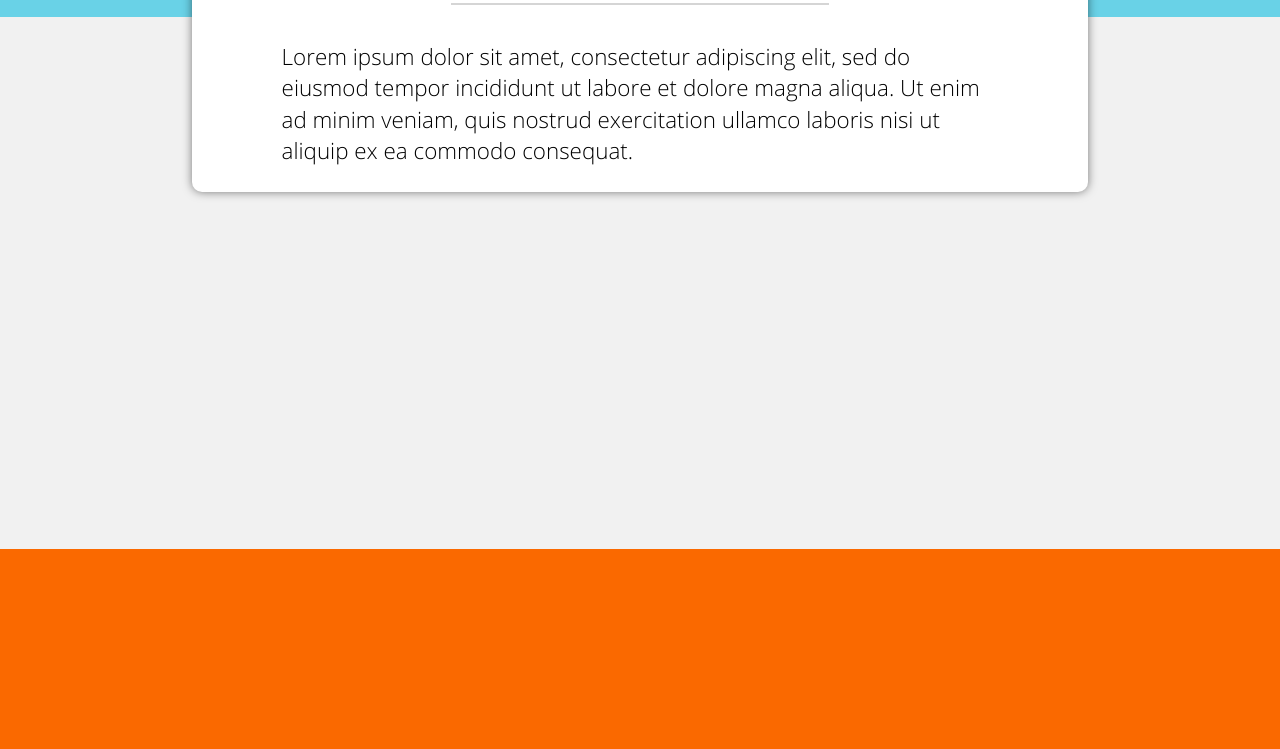
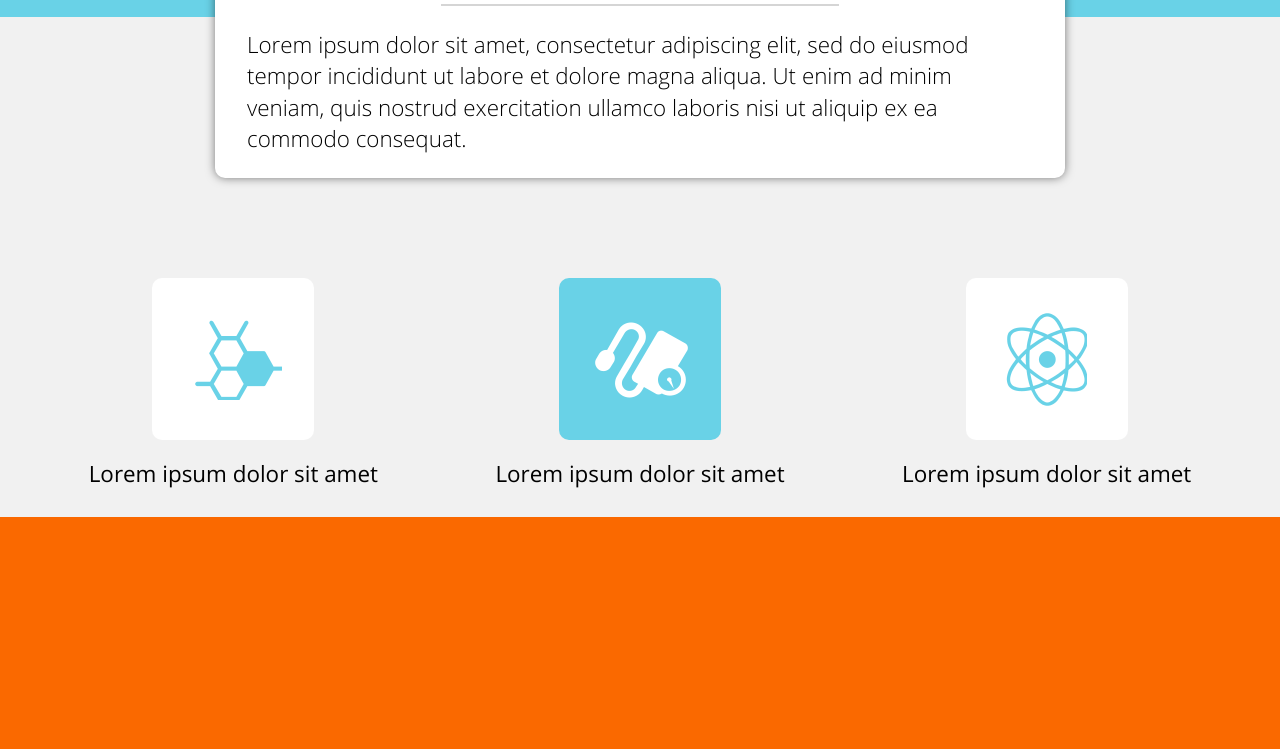
Before and after one commit to poznyakbogdan/Clinic, a plain HTML site: page index.html in a window 1280 px wide. Shown: the part 448-1197 px from the top of the page. Drawn offline with Linux system fonts and the light colour scheme; a web font is replaced by a local one.

Commit message:
day 2 commit

```diff
--- a/index.html
+++ b/index.html
@@ -55,7 +55,7 @@
 					</h2>
 
 			</header>
-			<section class="About BlocksRelPosition">
+			<section class="container-fluid About BlocksRelPosition">
 				<div class="AboutHeader">
 					<strong class="AboutHeaderTitle">
 						about us
@@ -63,6 +63,40 @@
 					<p class="AboutHeaderText">
 						Lorem ipsum dolor sit amet, consectetur adipiscing elit, sed do eiusmod tempor incididunt ut labore et dolore magna aliqua. Ut enim ad minim veniam, quis nostrud exercitation ullamco laboris nisi ut aliquip ex ea commodo consequat.
 					</p>
+				</div>
+				<div class="AboutContent container-fluid">
+					<ul class="row AboutContentList">
+						<li class="col-lg-4 col-md-4 col-sm-4 col-xs-6 AboutContentListCells ConstWidthOfList">
+							<div class="AboutContentListCellsBg BgForm">
+								<div>
+
+								</div>
+							</div>
+							<p class="AboutContentListText">
+								Lorem ipsum dolor sit amet
+							</p>
+						</li>
+						<li class="col-lg-4 col-md-4 col-sm-4 col-xs-6 AboutContentListTonometr ConstWidthOfList">
+							<div class="AboutContentListTonometrBg BgForm">
+								<div>
+
+								</div>
+							</div>
+							<p class="AboutContentListText">
+								Lorem ipsum dolor sit amet
+							</p>
+						</li>
+						<li class="col-lg-4 col-md-4 col-sm-4 col-xs-12 AboutContentListAtom ConstWidthOfList">
+							<div class="AboutContentListAtomBg BgForm">
+								<div>
+
+								</div>
+							</div>
+							<p class="AboutContentListText">
+								Lorem ipsum dolor sit amet
+							</p>
+						</li>
+					</ul>
 				</div>
 			</section>
 
--- a/sass/screen.scss
+++ b/sass/screen.scss
@@ -12,6 +12,10 @@
 @font-face {
     font-family: "OpenSans-Light";
     src: url("../fonts/Open_Sans/OpenSans-Light.ttf");
+}
+@font-face {
+    font-family: "OpenSans-Regular";
+    src: url("../fonts/Open_Sans/OpenSans-Regular.ttf");
 }
 
 $Orange: #fa6900;
@@ -42,6 +46,7 @@ $Blue: #69d2e7;
 	position: relative;
 	top: 0px;
 	left: 0px;
+	text-align: center;
 }
 .BlocksRelPosition{
 	position: relative;
@@ -68,7 +73,7 @@ $Blue: #69d2e7;
 	@extend .WhiteBoldFont;
 	font-size: 4em;
 	text-transform: uppercase;
-	margin-top: 5%;
+	margin-top: 1.3em;
 }
 .HeaderContentText{
 	@extend .WhiteBoldFont;
@@ -78,7 +83,7 @@ $Blue: #69d2e7;
 }
 .About{
 	width: 100%;
-	height: 532px;
+	height: auto;
 	background: #f1f1f1;
 }
 .AboutHeader{
@@ -86,12 +91,13 @@ $Blue: #69d2e7;
 	border-radius: 10px;
 	background: #fff;
 	text-align: center;
+	max-width: 850px;
 	height: auto;
 	position: relative;
 	top: -100px;
 	left: 50%;
 	@include translate(-50%, 0%);
-	padding: 2% 7%;
+	padding: 1.5em 2em;
 	box-shadow: 0 0 10px rgba(0,0,0,0.5);
 }
 .AboutHeaderTitle{
@@ -109,5 +115,51 @@ $Blue: #69d2e7;
 	font-size: 1.4em;
 	text-align: left;
 	line-height: 1.4em;
-	padding-top: 5%;
+	padding-top: 1em;
 }
+.AboutContentList{
+	// display: flex;
+	// flex-direction: row;
+	// justify-content: space-around;
+	// flex-wrap: wrap;
+	max-width: 2000px;
+	margin: 0 auto;
+}
+.BgForm{
+	width: 162px;
+	height: 162px;
+	border-radius: 10px;
+	background: $Blue;
+	margin: 0 auto;
+	padding: 2em;
+}
+.ConstWidthOfList{
+	//width: 20%;
+	margin-bottom: 2em;
+}
+.AboutContentListText{
+	font-family: "OpenSans-Regular", Arial, sans-serif;
+	font-size: 1.4em;
+	color: #000000;
+	margin-top: 1em;
+}
+.BgForm div{
+	background-image: url("../images/sprite.png");
+	width: 100%;
+	height: 100%;
+}
+.AboutContentListCellsBg{
+	background: #fff;
+}
+.AboutContentListCellsBg div{
+	background-position: -90px 0px;
+}
+.AboutContentListTonometrBg div{
+	background-position: -198px 0px;
+}
+.AboutContentListAtomBg{
+	background: #fff;
+}
+.AboutContentListAtomBg div{
+	background-position: -1px 0px;
+}
```
Also changed, not shown: css/screen.css, images/atom.png (added), images/cells.png (added), images/sprite.png (added), images/tonometr.png (added).
